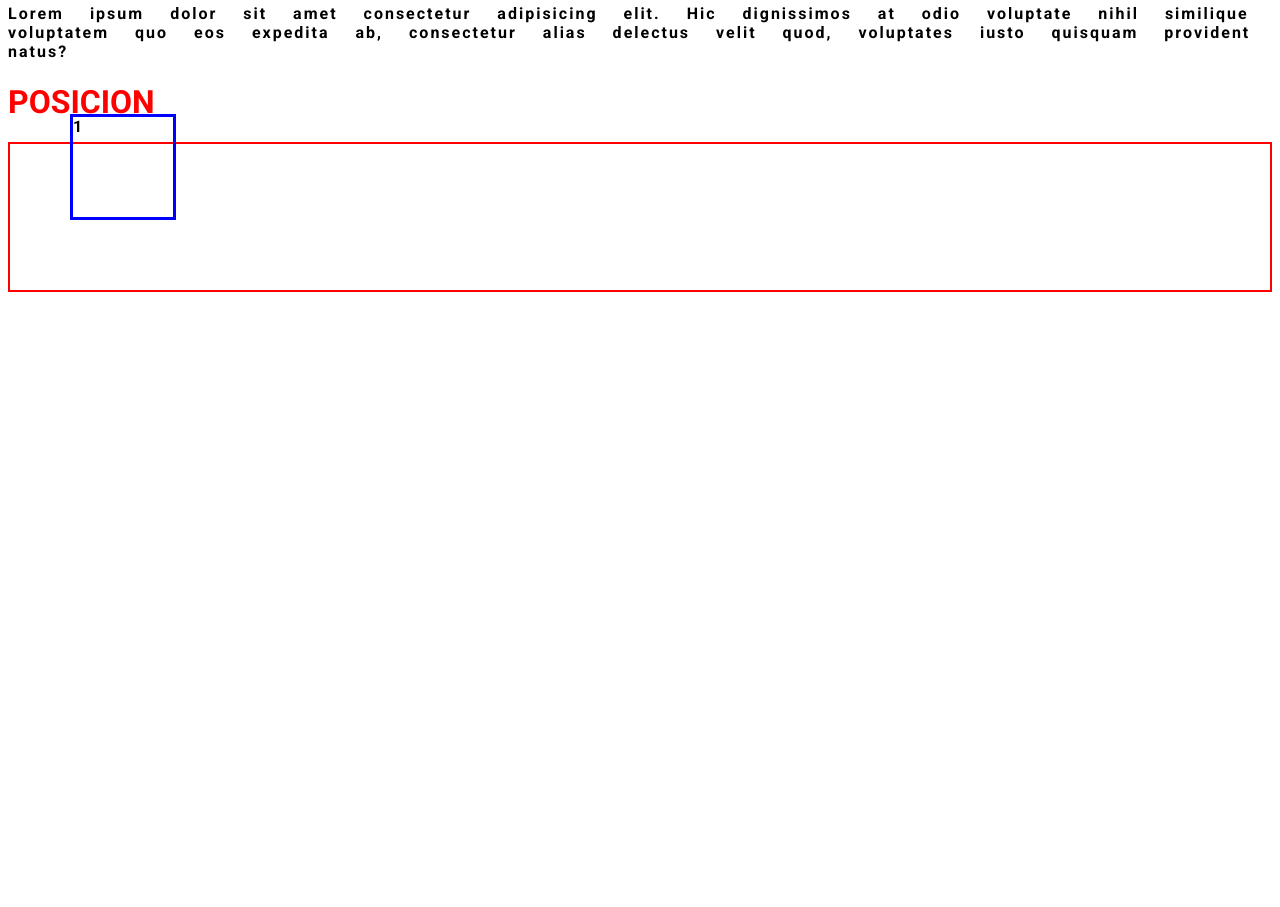
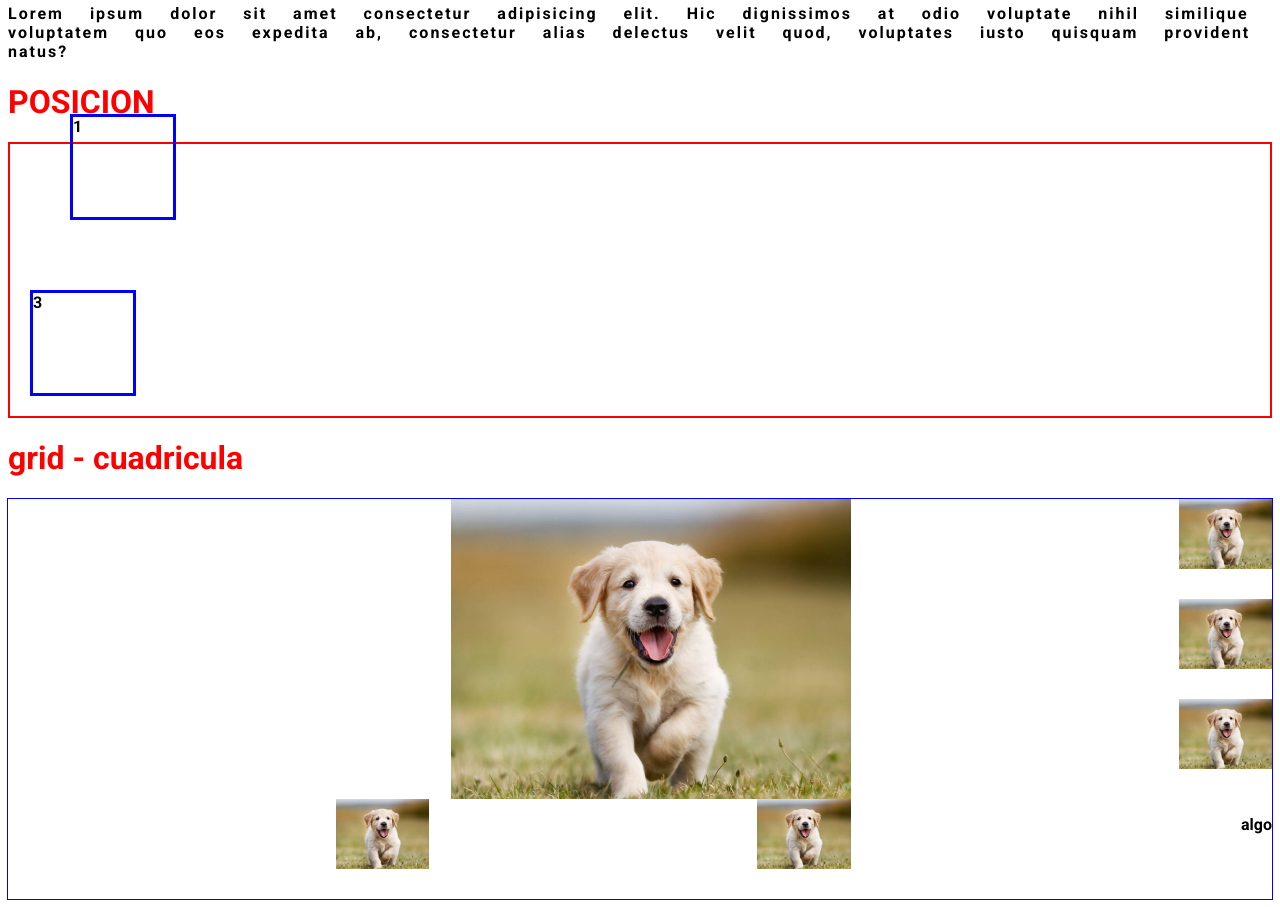
Before and after one commit to Marisell-24/Practica-3-CSS, a plain HTML site: page index.html in a window 1280 px wide. Shown: the part 1181-2088 px from the top of the page. Before the commit the page ends 1481 px from the top, so only its background shows below. Drawn offline with Linux system fonts and the light colour scheme.

Commit message:
se creo cuadricula

```diff
--- a/index.html
+++ b/index.html
@@ -59,5 +59,21 @@
         <div class="posicion-caja-2">2</div>
         <div class="posicion-caja-3">3</div>
     </div>
+
+    <h1>grid - cuadricula</h1>
+
+    <div class="cuadricula">
+        <img class="perro-imagen uno" src="./img/perro.jpg" alt="perro cachorro">
+        <img class="perro-imagen" src="./img/perro.jpg" alt="perro cachorro">
+        <img class="perro-imagen" src="./img/perro.jpg" alt="perro cachorro">
+        <img class="perro-imagen" src="./img/perro.jpg" alt="perro cachorro">
+        <img class="perro-imagen" src="./img/perro.jpg" alt="perro cachorro">
+        <img class="perro-imagen" src="./img/perro.jpg" alt="perro cachorro">
+        <p class="tamano">algo</p>
+    </div>
+
+
+
+
 </body>
 </html>
--- a/style.css
+++ b/style.css
@@ -87,12 +87,29 @@ color: yellow;
 
 }
 .posicion-caja-3{
-    position: fixed;
-    top: 0;
-    left: 0;
+   /*  position: fixed;
+    bottom: 0;
+    right: 0; */
 }
 body{
     font-family: "Roboto", sans-serif;
-  font-weight: 700;
-  font-style: normal;
+    font-weight: 700;
+    font-style: normal;
 }
+.perro-imagen{
+    height: 70px;
+}
+.cuadricula{
+    outline: 1px solid blue;
+    display: grid;
+    grid-template-columns: 1fr 1fr 1fr;
+    justify-items: flex-end;
+    grid-template-rows: 100px 100px 100px 100px;
+    align-items: flex-start;
+}
+.uno{
+    grid-column: 1/3;
+    grid-row: 1/4;
+    height: 100%;
+    object-fit: cover;
+}
```
Also changed, not shown: img/perro.jpg (added).
